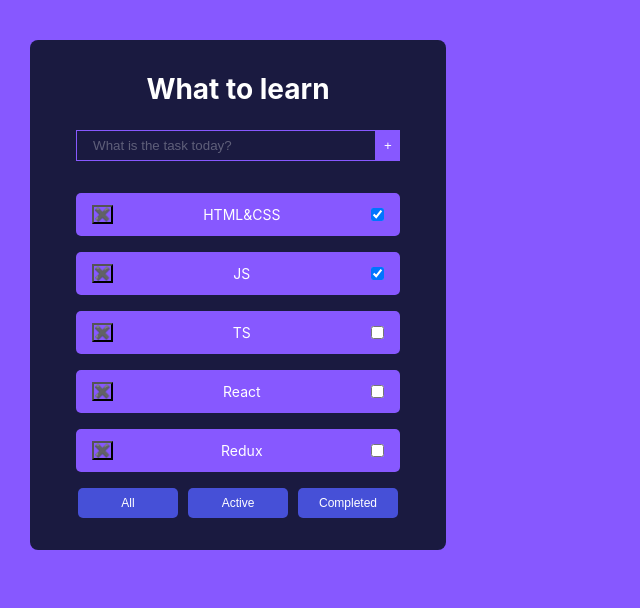
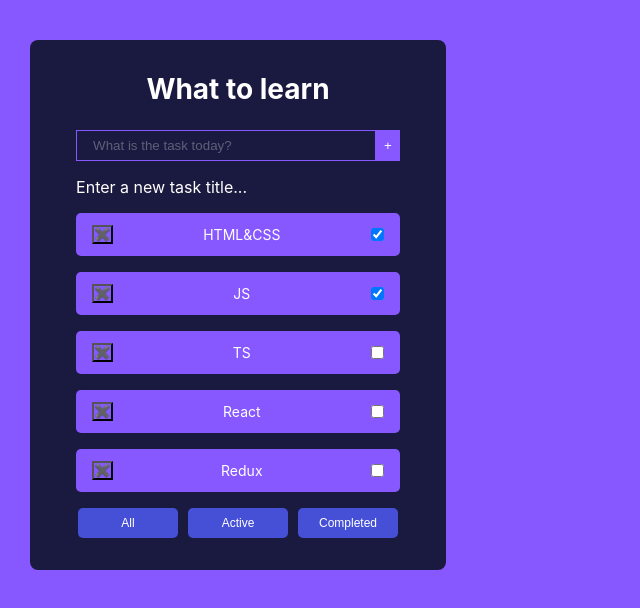
Before and after one commit to Kicka3/TodoFull, a React (Create React App) app: page / in a window 1280 px wide. Shown: the top 608 px of the page, without its empty margins (0-640 px from the left). Built offline with nearby package versions, Linux system fonts and the light colour scheme.

Commit message:
Add contr input

```diff
--- a/src/App.css
+++ b/src/App.css
@@ -117,11 +117,12 @@
     box-shadow: 0 0 0 2px rgba(203, 214, 238, 0.71);
 }
 
-.EmptyTasksList {
-    font-size: 20px;
+.EmptyTasksList,
+.EmptyLine {
+    font-size: 16px;
     color: #fff;
     position: relative;
-    left: 40px;
+    /*left: 40px;*/
     bottom: 16px;
 }
 
--- a/src/App.tsx
+++ b/src/App.tsx
@@ -1,53 +1,52 @@
 import React, {useState} from 'react';
 import './App.css';
 import TodoListCard, {TasksType} from "./components/todoListCard/TodoListCard";
+
 
 export type FilteredValueType = 'all' | 'active' | 'completed';
 
 function App() {
     const todoListTitle1: string = "What to learn";
-    // const todoListTitle2: string = "Projects";
-    // const todoListTitle3: string = "Music";
 
     const [tasks, setTasks] = useState<Array<TasksType>>([
-        {id: 1, titleTask: "HTML&CSS", isDone: true},
-        {id: 2, titleTask: "JS", isDone: true},
-        {id: 3, titleTask: "TS", isDone: false},
-        {id: 4, titleTask: "React", isDone: false},
-        {id: 5, titleTask: "Redux", isDone: false},
+        {id: crypto.randomUUID(), titleTask: "HTML&CSS", isDone: true},
+        {id: crypto.randomUUID(), titleTask: "JS", isDone: true},
+        {id: crypto.randomUUID(), titleTask: "TS", isDone: false},
+        {id: crypto.randomUUID(), titleTask: "React", isDone: false},
+        {id: crypto.randomUUID(), titleTask: "Redux", isDone: false},
     ]);
 
-    // const tasks2 = [
-    //     {id: 6, titleTask: "Portfolio", isDone: true},
-    //     {id: 7, titleTask: "Todo List", isDone: false},
-    //     {id: 8, titleTask: "SocialNet", isDone: false},
-    // ]
-    //
-    // const tasks3 = [
-    //     {id: 9, titleTask: "Queen", isDone: true},
-    //     {id: 10, titleTask: "Порнофильмы", isDone: true},
-    //     {id: 11, titleTask: "Nickelback", isDone: true},
-    // ]
+    const addTask = (titleTask: string) => {
+        const newTask: TasksType = {
+            id: crypto.randomUUID(),
+            titleTask,
+            isDone: false,
+        }
+        const nexState: Array<TasksType> = [newTask, ...tasks]
+        setTasks(nexState)
+    };
 
 
-    const removeTask = (taskId: number) => {
-        const newState: Array<TasksType> = [];
-        for (let i = 0; i < tasks.length; i++) {
-            if (tasks[i].id !== taskId) {
-                newState.push(tasks[i])
-            }
-        }
-        setTasks(newState);
+    const removeTask = (taskId: string) => {
+        // Переделал на метод с фильтром
+        //     const newState: Array<TasksType> = [];
+        //     for (let i = 0; i < tasks.length; i++) {
+        //         if (tasks[i].id !== taskId) {
+        //             newState.push(tasks[i])
+        //         }
+        //     }
+        //     const nexState: Array<TasksType> = tasks.filter(t => t.id !== taskId)
+        setTasks(tasks.filter(t => t.id !== taskId));
     }
 
     const [filter, setFilter] = useState<FilteredValueType>('all')
 
     const getFilteredTaskForRender = (allTasks: Array<TasksType>, filterValue: FilteredValueType) => {
         if (filterValue === 'active') {
-            return allTasks.filter(task => task.isDone === false)
+            return allTasks.filter(task => !task.isDone)
         }
         if (filterValue === 'completed') {
-            return allTasks.filter(task => task.isDone === true)
+            return allTasks.filter(task => !task.isDone)
         }
         return allTasks;
     }
@@ -61,7 +60,8 @@
             <TodoListCard title={todoListTitle1}
                           tasks={filteredTasksForRender}
                           removeTask={removeTask}
-                          changeFilter={changeFilter}/>
+                          changeFilter={changeFilter}
+                          addTask={addTask}/>
         </div>
     )
 }
--- a/src/components/todoListCard/TodoListCard.tsx
+++ b/src/components/todoListCard/TodoListCard.tsx
@@ -1,29 +1,29 @@
-import React, {FC} from 'react';
+import React, {FC, useRef, useState} from 'react';
 import {FilteredValueType} from "../../App";
 
 
 export type TasksType = {
-    id: number,
+    id: string,
     titleTask: string,
     isDone: boolean,
-    changeFilter: (nextFilterValue: FilteredValueType) => void,
 }
 
 type TodoListCardPropsType = {
     title: string,
     tasks: Array<TasksType>,
-    removeTask: (taskId: number) => void,
+    removeTask: (taskId: string) => void,
+    changeFilter: (nextFilterValue: FilteredValueType) => void,
+    addTask: (titleTask: string) => void,
 }
 
-
 const TodoListCard: FC<TodoListCardPropsType> = ({
-                                                     title,
-                                                     tasks,
+                                                     title, tasks,
                                                      removeTask,
-                                                     changeFilter
+                                                     changeFilter,
+                                                     addTask,
                                                  }) => {
-
-    // Что это такое?
+    //Создаем ссылочку на инпут
+    // const titleInput = useRef<HTMLInputElement>(null);
     const listItems: Array<JSX.Element> | JSX.Element = tasks.map(el => {
 
         const onClickRemoveTaskHandler = () => {
@@ -36,8 +36,11 @@
                 key={el.id}>
                 <input className={"TodoTask"}
                        type="checkbox"
-                       checked={el.isDone}/>
+                       checked={el.isDone}
+                />
+
                 <span>{el.titleTask}</span>
+
                 <button className={"RemoveBtn"}
                         onClick={onClickRemoveTaskHandler}>✖️
                 </button>
@@ -49,14 +52,59 @@
         ? <ul>{listItems}</ul>
         : <span className={"EmptyTasksList"}>Your tasks lists is empty</span>
 
+    const [newTaskTitle, setNewTaskTitle] = useState('');
+
+    const onClickAddTask = () => {
+        addTask(newTaskTitle)
+        setNewTaskTitle('')
+    }
+
+    const isAddBtnDisabled = !newTaskTitle || title.length >= 15
+
+    const OnClickAllHandler = () => changeFilter('all');
+    const OnClickActiveHandler = () => changeFilter('active');
+    const OnClickCompletedHandler = () => changeFilter('completed');
+
     return (
         <div className={"CardWrapper"}>
             <h3 className={"CardTitle"}>{title}</h3>
-
             <div>
                 <div className={"TodoForm"}>
-                    <input className={"TodoInput"} placeholder={"What is the task today?"}/>
-                    <button className={"TodoAddBtn"}>+</button>
+                    {/*//Используем useREF*/}
+                    {/*<input ref={titleInput}*/}
+                    {/*       className={"TodoInput"}*/}
+                    {/*       placeholder={"What is the task today?"}/>*/}
+                    {/*<button className={"TodoAddBtn"}*/}
+                    {/*    // onClick={()=>addTask('ddsds')}*/}
+                    {/*    // onClick={()=>{titleInput.current && addTask(titleInput.current.value)}}*/}
+                    {/*        onClick={() => {*/}
+                    {/*            if (titleInput.current !== null) {*/}
+                    {/*                addTask(titleInput.current.value)*/}
+                    {/*                titleInput.current.value = ''*/}
+                    {/*            }*/}
+                    {/*        }}*/}
+                    {/*>+*/}
+                    {/*</button>*/}
+
+                    <input
+                        className={"TodoInput"}
+                        value={newTaskTitle}
+                        onChange={(e) => setNewTaskTitle(e.target.value)}
+                        placeholder={"What is the task today?"}
+                        maxLength={16}
+                        onKeyDown={event => event.key === 'Enter' && onClickAddTask()}
+
+                    />
+
+                    <button className={"TodoAddBtn"}
+                            disabled={isAddBtnDisabled}
+                            onClick={onClickAddTask}>+
+                    </button>
+                    <div>
+                        <span className={"EmptyLine"}>{newTaskTitle.length < 15
+                            ? 'Enter a new task title...'
+                            : 'Your title is too long'}</span>
+                    </div>
                 </div>
 
                 <div className={"TodoListsWrapper"}>
@@ -67,9 +115,9 @@
             </div>
 
             <div className={"FilterBtnWrapper"}>
-                <button className={"FilterBtn"} onClick={() => changeFilter('all')}>All</button>
-                <button className={"FilterBtn"} onClick={() => changeFilter('active')}>Active</button>
-                <button className={"FilterBtn"} onClick={() => changeFilter('completed')}>Completed</button>
+                <button className={"FilterBtn"} onClick={OnClickAllHandler}>All</button>
+                <button className={"FilterBtn"} onClick={OnClickActiveHandler}>Active</button>
+                <button className={"FilterBtn"} onClick={OnClickCompletedHandler}>Completed</button>
             </div>
 
         </div>
```
